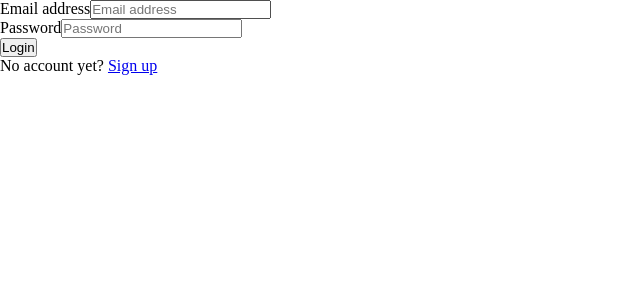
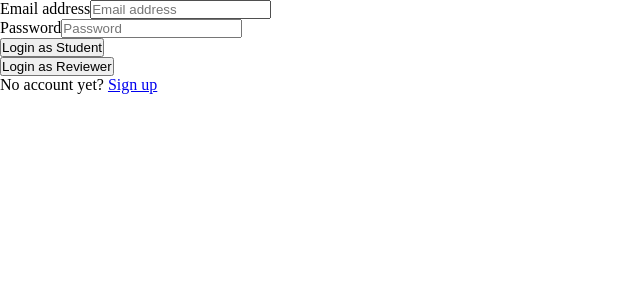
Before and after one commit to kroberts081/CS4261_Website, a React (Create React App) app in the folder cs4261website/: page /login in a window 1280 px wide. Shown: the top 300 px of the page, without its empty margins (0-640 px from the left). Built offline with nearby package versions, Linux system fonts and the light colour scheme.

Commit message:
add student/reviewer view

```diff
--- a/cs4261website/src/components/widgets/Sidebar.jsx
+++ b/cs4261website/src/components/widgets/Sidebar.jsx
@@ -32,7 +32,20 @@ const Sidebar = () => {
                     }
                 >
                     <li className="p-4 ">
-                        View Essays
+                        View Essays (Student View)
+                    </li>
+                </NavLink>
+
+                <NavLink
+                    to="/reviewersmanage"
+                    className={({isActive}) =>
+                        isActive? "bg-secondary w-full block border-l-2 border-l-tertiary mr-2 py-3  text-sm"
+                        :
+                        "mr-2 text-sm py-3 "
+                    }
+                >
+                    <li className="p-4 ">
+                        View Essays (Reviewer View)
                     </li>
                 </NavLink>
 
--- a/cs4261website/src/page/Login.jsx
+++ b/cs4261website/src/page/Login.jsx
@@ -14,14 +14,29 @@ const Login = () => {
         e.preventDefault();
         signInWithEmailAndPassword(auth, email, password)
         .then((userCredential) => {
-            // Signed in
-            //this.props.history.push({
-            //    pathname: '/home',
-            //    state: email
-            //})
             const user = userCredential.user;
             localStorage.setItem("email", email)
+            localStorage.setItem("role", "Student")
             navigate("/manage")
+            console.log(user);
+        })
+        .catch((error) => {
+            const errorCode = error.code;
+            const errorMessage = error.message;
+            console.log(errorCode, errorMessage)
+        });
+
+    }
+
+    const onLoginReviewer = (e) => {
+        console.log("hello")
+        e.preventDefault();
+        signInWithEmailAndPassword(auth, email, password)
+        .then((userCredential) => {
+            const user = userCredential.user;
+            localStorage.setItem("email", email)
+            localStorage.setItem("role", "Reviewer")
+            navigate("/reviewersmanage")
             console.log(user);
         })
         .catch((error) => {
@@ -76,7 +91,16 @@ const Login = () => {
                                         onClick={onLogin}
                                         className="group relative flex w-full justify-center rounded-md border border-transparent bg-indigo-600 py-2 px-4 text-sm font-medium text-white hover:bg-indigo-700 focus:outline-none focus:ring-2 focus:ring-indigo-500 focus:ring-offset-2"
                                     >
-                                        Login
+                                        Login as Student
+                                    </button>
+                                </div>
+
+                                <div>
+                                    <button
+                                        onClick={onLoginReviewer}
+                                        className="group relative flex w-full justify-center rounded-md border border-transparent bg-indigo-600 py-2 px-4 text-sm font-medium text-white hover:bg-indigo-700 focus:outline-none focus:ring-2 focus:ring-indigo-500 focus:ring-offset-2"
+                                    >
+                                        Login as Reviewer
                                     </button>
                                 </div>
 
--- a/cs4261website/src/page/Manage.jsx
+++ b/cs4261website/src/page/Manage.jsx
@@ -13,7 +13,7 @@ const Manage = (props) => {
     //const role = "studnet";
     const email = localStorage.getItem("email")
     useEffect(() => {
-        getRoles()
+        //getRoles()
     }, [])
 
 
@@ -28,19 +28,17 @@ const Manage = (props) => {
     }, [])
 
     useEffect(() => {
-        getRoles()
-        console.log("HELLO HERER IE RADGSHAIHDG")
-        console.log(localStorage.getItem("role"))
-        console.log(role)
+        getEssays(query(collection(database, "Essays"), where("student", "==", email)));
+        //getRoles()
 
-        if (localStorage.getItem("role") == "student" || role == "Student") {
-            console.log("student")
-            getEssays(query(collection(database, "Essays"), where("student", "==", email)));
-        } else {
-            console.log("reviewer")
-            navigate("/reviewersmanage")
+       //if (localStorage.getItem("role") == "student" || role == "Student") {
+            //console.log("student")
+            //getEssays(query(collection(database, "Essays"), where("student", "==", email)));
+        //} else {
+            //console.log("reviewer")
+            //navigate("/reviewersmanage")
             //getEssays(query(collection(database, "Essays"), where("reviewers", "array-contains", email)));
-        }
+        //}
     }, [])
 
     const getEssays = async (query) => {
--- a/cs4261website/src/page/ReviewerManage.jsx
+++ b/cs4261website/src/page/ReviewerManage.jsx
@@ -11,7 +11,7 @@ const ReviewerManage = (props) => {
     const [role,setRole]=useState([])
     const email = localStorage.getItem("email")
     useEffect(() => {
-        getRoles()
+        //getRoles()
     }, [])
 
 
@@ -28,13 +28,15 @@ const ReviewerManage = (props) => {
     useEffect(() => {
         console.log("yes")
         console.log(role)
-        if (role == "student" || role == "Student") {
-            console.log("am student")
-            navigate("/manage")
-            getEssays(query(collection(database, "Essays"), where("student", "==", email)));
-        } else {
-            getEssays(query(collection(database, "Essays"), where("reviewers", "array-contains", email)));
-        }
+        getEssays(query(collection(database, "Essays"), where("reviewers", "array-contains", email)));
+        //if (localStorage.getItem("role") || role == "Student") {
+            //onsole.log("am student")
+            //navigate("/manage")
+            //getEssays(query(collection(database, "Essays"), where("student", "==", email)));
+       // } else {
+       //     console.log("am reviewer")
+       //     getEssays(query(collection(database, "Essays"), where("reviewers", "array-contains", email)));
+       // }
     }, [])
 
     const getEssays = async (query) => {
```
